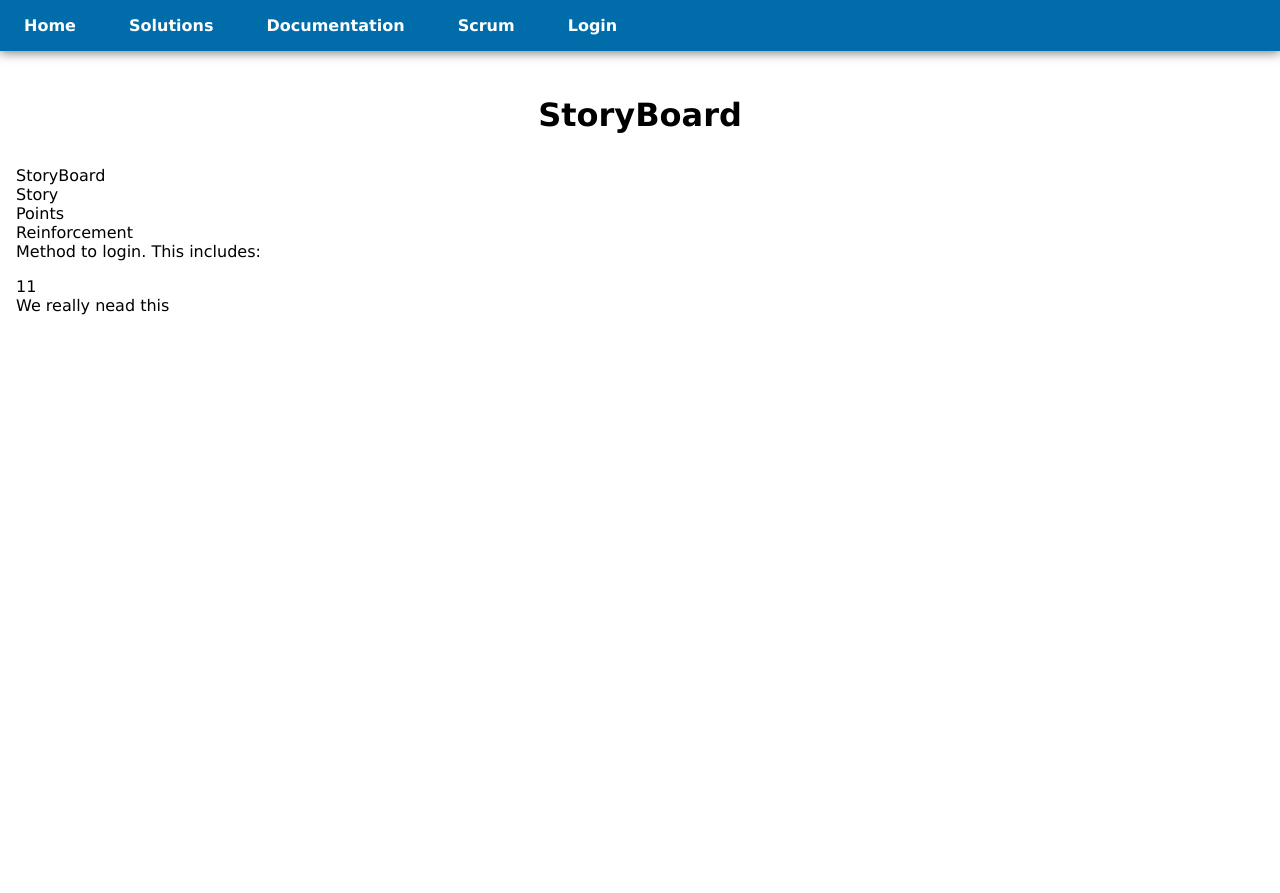
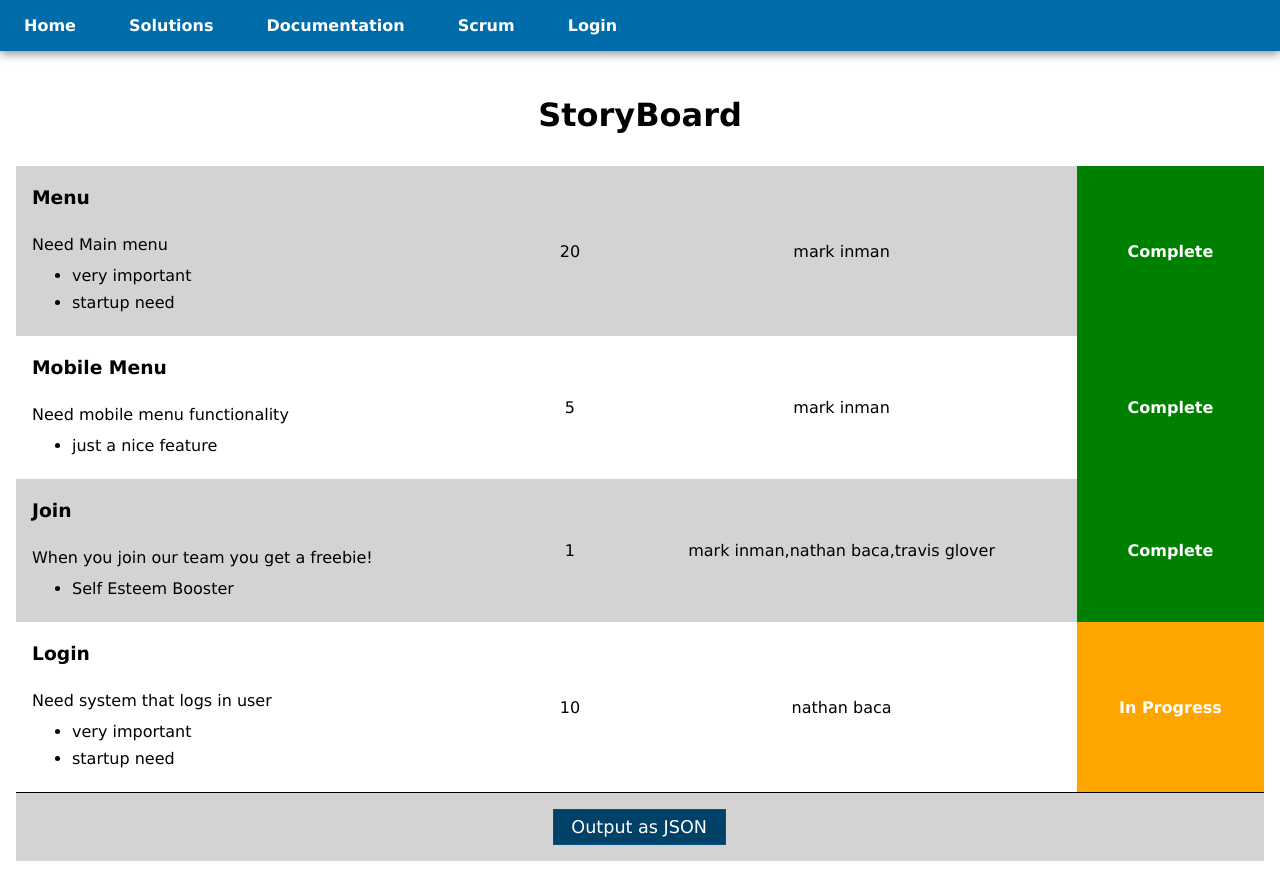
Before and after one commit to markup-design/manager, a PHP site: page /solutions/storyboard/index.php in a window 1280 px wide. Before the commit the page ends 315 px from the top, so only its background shows below. Run offline with PHP 8.4, Linux system fonts and the light colour scheme.

Commit message:
adding css and ability to add stories to storyboard

```diff
--- a/solutions/storyboard/css/index.css
+++ b/solutions/storyboard/css/index.css
@@ -0,0 +1,69 @@
+.storyboard {
+
+	position: relative;
+	width: 100%;
+}
+
+.storyboard tr:nth-child(odd) {
+
+	background-color: lightgrey;
+}
+
+.storyboard tr td {
+
+	padding: 1em;
+}
+
+.storyboard tr td:not(:first-child) {
+
+	text-align: center;
+}
+
+.storyboard tfoot td {
+
+	text-align: center;
+	border-top: 1px solid black;
+}
+
+.storyboard .complete {
+
+	background-color: green;
+}
+
+.storyboard .declaration {}
+
+.storyboard .declaration .description {
+
+	padding: .25em 0em;
+}
+
+.storyboard .declaration .reinforcement {
+
+	padding-bottom: .25em;
+	padding-top: .25em;
+	margin: 0em;
+}
+
+.storyboard .declaration .title {
+
+	padding: .25em 0em;
+}
+
+.storyboard .in-progress {
+
+	background-color: orange;
+}
+
+.storyboard .status {
+
+	font-weight: bold;
+	color: white;
+}
+
+@media (max-width: 768px) {
+
+	.storyboard .description, .storyboard .reinforcement {
+
+		display: none;
+	}
+}
--- a/solutions/storyboard/index.php
+++ b/solutions/storyboard/index.php
@@ -15,24 +15,7 @@
 
 	<h1>StoryBoard</h1>
 
-	<div id='scrum'></div>
+	<table id='scrum-story-board'></table>
 
-	<div id='story-board'>
-		<div class='title'>StoryBoard</div>
-
-		<div class='row'>
-			<div class='story'>Story</div>
-			<div class='points'>Points</div>
-			<div class='reinforcement'>Reinforcement</div>
-		</div>
-		<div class='row'>
-			<div class='story'>Method to login. This includes:
-				<ul>
-
-				</ul>
-			</div>
-			<div class='points'>11</div>
-			<div class='reinforcement'>We really nead this</div>
-		</div>
-	</div>
+	<div id='story-list-json'></div>
 </div>
--- a/solutions/storyboard/js/index.js
+++ b/solutions/storyboard/js/index.js
@@ -1,3 +1,9 @@
 $(document).ready(function () {
 
+	var $ssb = $("#scrum-story-board").storyboard();
+
+	$ssb.storyboard("addStory", "Menu", "Need Main menu", 20, ["very important", "startup need"], ["mark inman"], true);
+	$ssb.storyboard("addStory", "Mobile Menu", "Need mobile menu functionality", 5, ["just a nice feature"], ["mark inman"], true);
+	$ssb.storyboard("addStory", "Join", "When you join our team you get a freebie!", 1, ["Self Esteem Booster"], ["mark inman", "nathan baca", "travis glover"], true);
+	$ssb.storyboard("addStory", "Login", "Need system that logs in user", 10, ["very important", "startup need"], ["nathan baca"], false);
 });
--- a/solutions/storyboard/js/widget.js
+++ b/solutions/storyboard/js/widget.js
@@ -14,6 +14,28 @@ $.widget( "solution.storyboard", {
 
 			// add gallerize class
 			$el.addClass("storyboard");
+
+			// take away border spacing
+			$el.attr("cellspacing", 0);
+
+			// take away border
+			$el.attr("border", 0);
+
+			// add tfooter
+			var $tfoot = $("<tfoot/>").appendTo($el);
+
+				// add controls container row
+				var $ccr = $("<tr/>").appendTo($tfoot);
+
+					// add controls container
+					var $cc = $("<td/>", {
+						"colspan":4
+					}).appendTo($ccr);
+
+						// output to json button
+						$("<button/>", {
+							"text":"Output as JSON"
+						}).button().appendTo($cc);
 		}
     },
 
@@ -26,7 +48,137 @@ $.widget( "solution.storyboard", {
 		var $el = $w.element;
 	},
 
-	addStory: function () {
+	/**
+		Add a story to the storyboard.
+		@param testString (String) Title of the story.
+	*/
+	_testForLettersAndNumbers: function (testString) {
 
+		var $w = this;
+		var $el = $w.element;
+
+		var myRe = /^[a-zA-Z0-9 ]+$/g;
+		var reTest = myRe.exec(testString);
+
+		if (reTest) return reTest;
+		else return false;
+	},
+
+	/**
+		Add a story to the storyboard.
+		@param title (String) Title of the story.
+		@param description (String) Description of the story.
+		@param points (Integer) How many points this story
+		@param reinforcement (Array) List of reasons why this point value.
+		@param volunteers (Array) List of volunteers to complete the story.
+		@param status (Boolean) Whether the work is done or not.
+		@param $override (jQuery) DOM object to override $el.
+	*/
+	addStory: function (title, description, points, reinforcement, volunteers, status, $override) {
+
+		var $w = this;
+		var $el = $w.element;
+
+		if ($override) $el = $override;
+
+		var titleCheck = $w._testForLettersAndNumbers(title);
+		var pointsCheck = $w._testForLettersAndNumbers(points);
+
+		// make sure we have a title
+		if ($.trim(title) != "" && titleCheck) {
+
+			var nameCheck = $el.find("tr[name='"+title+"']").length;
+
+			// make sure we do not have the same name already
+			if (nameCheck < 1) {
+
+				// output the story row with name
+				var $storyRow = $("<tr/>", {
+					"name":title
+				}).appendTo($el);
+
+				// output story declaration container
+				var $declaration = $("<td/>", {
+					"class":"declaration story-column"
+				}).appendTo($storyRow);
+
+				// output the title of the story
+				var $title = $("<h3/>", {
+					"class":"title",
+					"text":title
+				}).appendTo($declaration);
+
+				// makes sure we have a description
+				if ($.trim(description) != "") {
+
+					// output the description
+					var $description = $("<div/>", {
+						"class":"description",
+						"text":description
+					}).appendTo($declaration);
+
+					// make sure we have points
+					if ($.trim(points) != "" && pointsCheck) {
+
+						// output points
+						var $points = $("<td/>", {
+							"class":"points",
+							"text":points
+						}).appendTo($storyRow);
+
+						// check for reinforcements
+						if (typeof reinforcement == "object") {
+
+							// output reinforcement list
+							var $rList = $("<ul/>", {
+								"class":"reinforcement"
+							}).appendTo($declaration);
+
+							for (var x in reinforcement) {
+
+								// output reinforcement list item
+								var $rListItem = $("<li/>", {
+									"class":"reinforcement",
+									"text":reinforcement[x]
+								}).appendTo($rList);
+							}
+						}
+						else console.log("[Error] No reinforcements!");
+
+						// check for volunteers
+						if (typeof volunteers == "object") {
+
+							// output list of volunteers
+							var $volunteers = $("<td/>", {
+								"class":"volunteers",
+								"text":volunteers
+							}).appendTo($storyRow);
+						}
+						else console.log("[Error] No volunteers!");
+
+						// check status
+						if (status === true) {
+
+							var $status = $("<td/>", {
+								"class":"status complete",
+								"text":"Complete"
+							}).appendTo($storyRow);
+						}
+						else if (status === false) {
+
+							var $status = $("<td/>", {
+								"class":"status in-progress",
+								"text":"In Progress"
+							}).appendTo($storyRow);
+						}
+						else console.log("[Error] No boolean value given for status!");
+					}
+					else console.log("[Error] Points did not contain only letters and numbers!");
+				}
+				else console.log("[Error] Description did not contain only letters and numbers!");
+			}
+			else console.log("[Error] Story ["+title+"] already exists!");
+		}
+		else console.log("[Error] Title did not contain only letters and numbers!");
 	}
 });
```
Also changed, not shown: solutions/storyboard/queries.php (deleted, +0 -7 lines).
